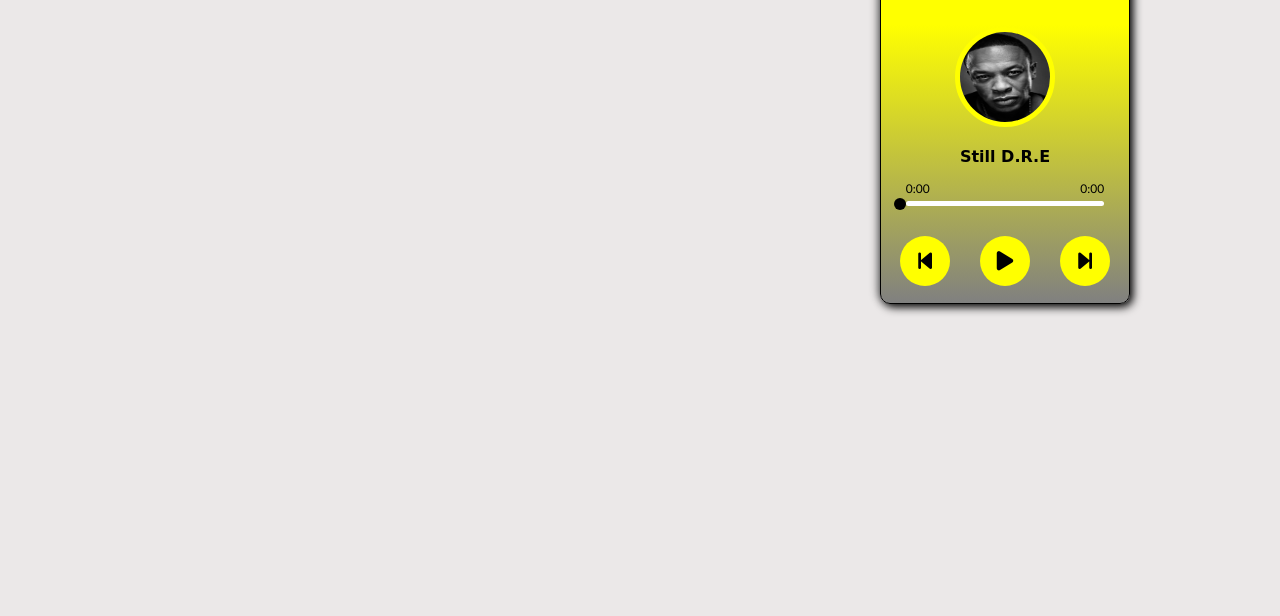
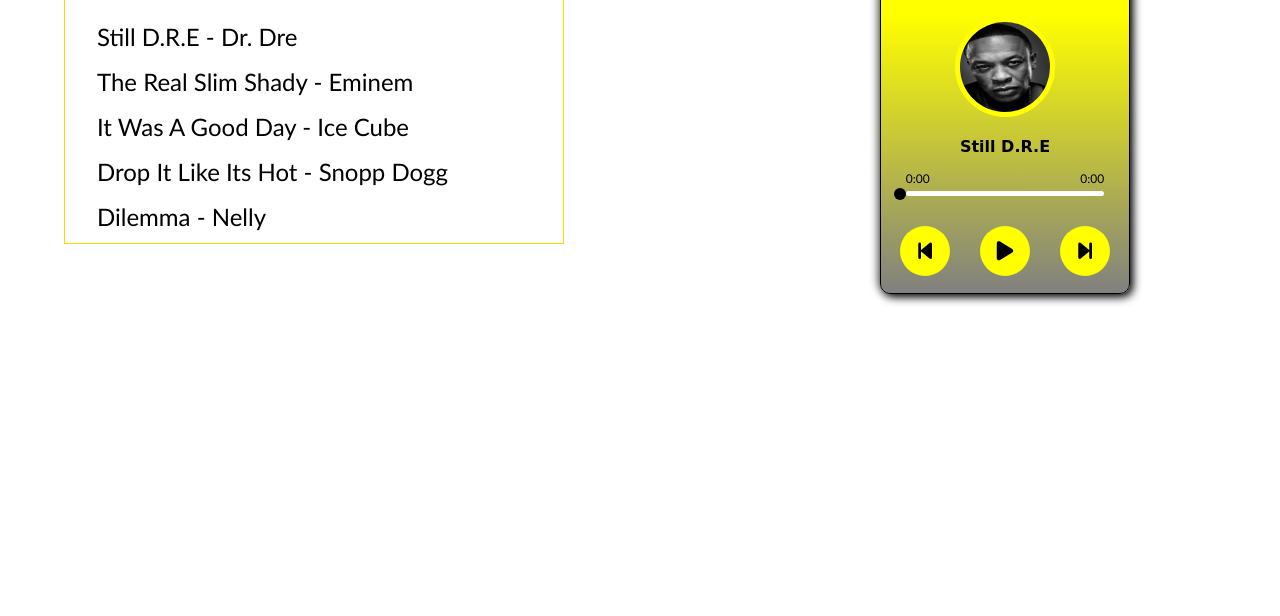
Before and after one commit to GitKristoff/Musify, a plain HTML site: page Assets/hiphop.html in a window 1280 px wide. Shown: the part 344-960 px from the top of the page. Drawn offline with Linux system fonts and the light colour scheme.

Commit message:
music player fixed

```diff
--- a/Assets/hiphop.html
+++ b/Assets/hiphop.html
@@ -43,9 +43,28 @@
       left: 500px;
       font-size: 18px;
     }
+    .des-content{
+      position: absolute;
+      border: 1px gold solid;
+      height: 300px;
+      width: 500px;
+      top: 18rem;
+      left: 4rem;
+    }
+    .des-content h1{
+      text-align: center;
+    }
+    .SongsAndArtist li{
+      text-align: justify;
+      text-decoration:none;
+      list-style: none;
+      font-size: 24px;
+      padding-left: 2rem;
+      padding-bottom: 1rem;
+    }
   </style>
 </head>
-<body style="background-color: rgb(235, 232, 232); height: 120vh;">
+<body style="background-color:white; height: 120vh;">
 
   <section class="hiphop-header">
     <a href="/Musify/index.html"><i class="fa-solid fa-chevron-left fa-2xl back-btn" style="color: #2b2626;"></i></a>
@@ -54,6 +73,16 @@
 
   </section>
   <div class="box-center">
+    <div class="des-content">
+      <h1 style="color: aliceblue;">Sample Music List.</h1><br><br>
+      <div class="SongsAndArtist">
+        <li>Still D.R.E - Dr. Dre</li>
+        <li>The Real Slim Shady - Eminem</li>
+        <li>It Was A Good Day - Ice Cube</li>
+        <li>Drop It Like Its Hot - Snopp Dogg</li>
+        <li>Dilemma - Nelly</li>
+      </div>
+    </div>
 
     <div class="box-1 center">
       <h4 id="name"></h4>
--- a/app.js
+++ b/app.js
@@ -18,7 +18,7 @@
     x -= 1;
     console.log(x);
   }
-  if((!playing.classList.contains('.none'))){
+  if((!playing.classList.contains('none'))){
       ad.play();
       setInterval(prog, 1000);
       setInterval(line, 1000);
--- a/style.css
+++ b/style.css
@@ -289,8 +289,8 @@
   flex-direction: column;
   border-radius: 10px;
   box-shadow: 3px 3px 10px black, -2px -2px 10px grey;
-  position: relative;
-  top: 3rem;
+  position: absolute;
+  top: 18rem;
   left: 55rem;
 }
 .center{
```
